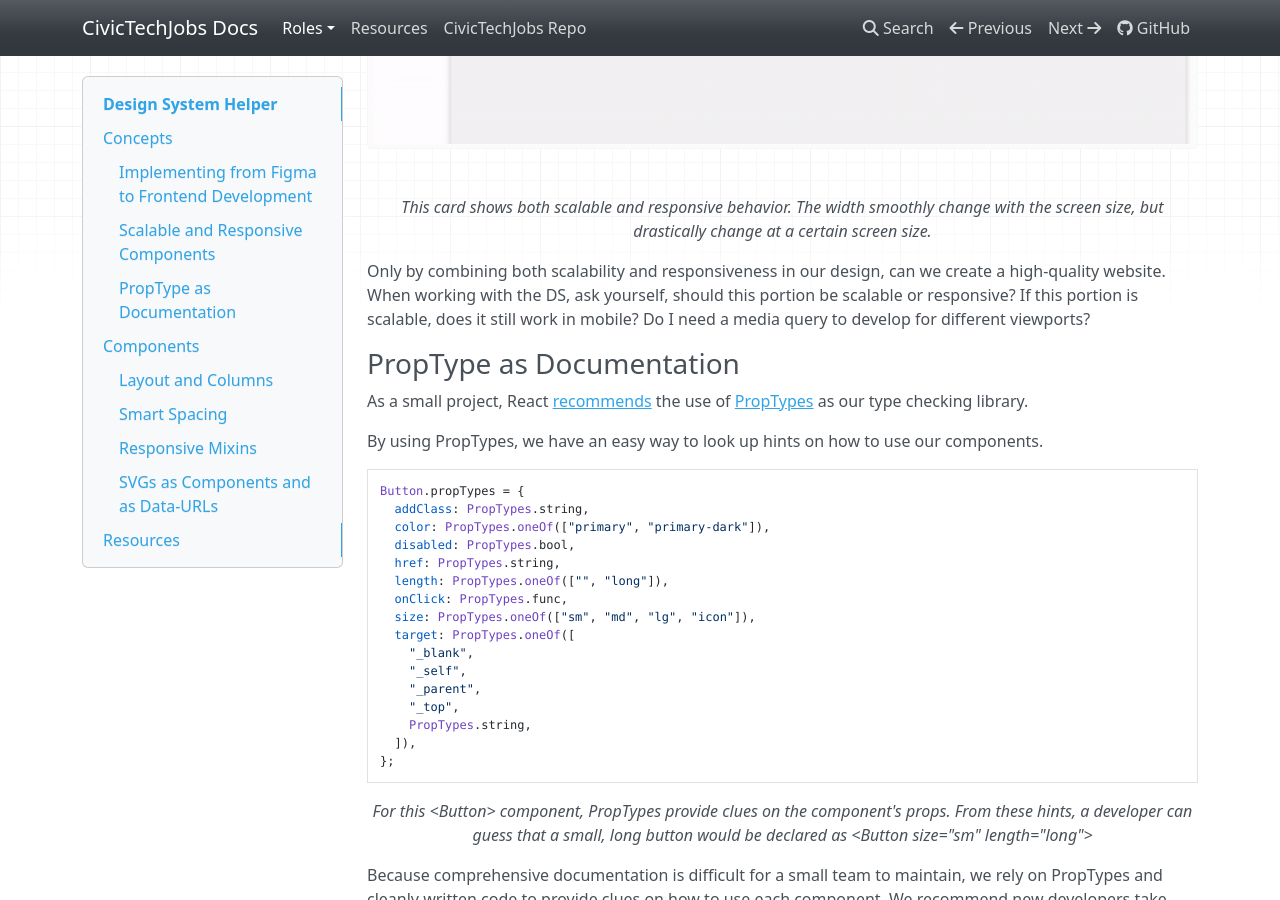
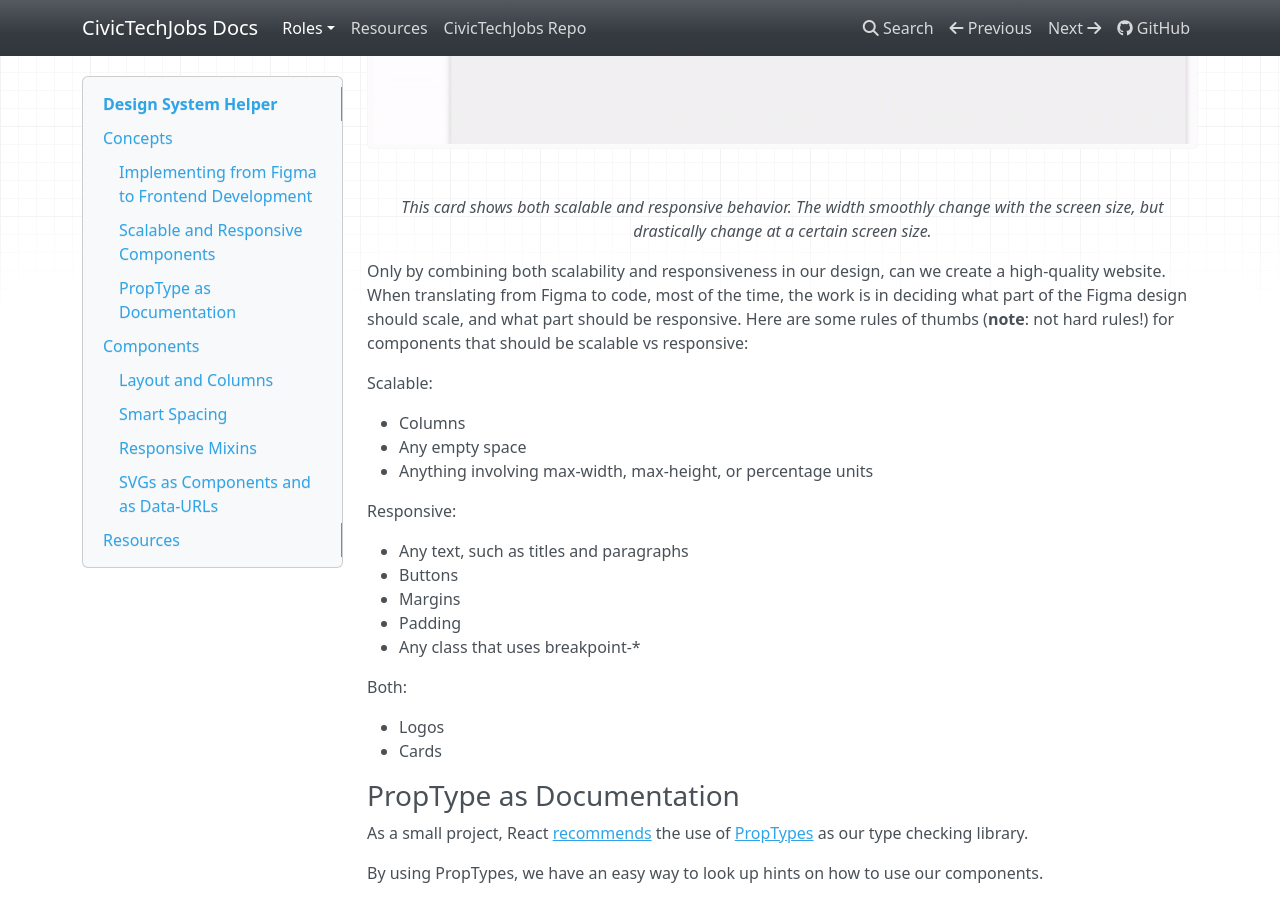
Before and after one commit to Aveline-art/CivicTechJobs-Documentation-Test, an MkDocs documentation site: the page built from docs/developer/design-system.md, in a window 1280 px wide and 900 px high, scrolled down 2079 px. Built offline with MkDocs 1.6.1, drawn with Linux system fonts in a browser that asks for light colours; nearby versions of some CDN libraries; some of the changed text lies outside the part shown.

Commit message:
update based on feedback

````diff
--- a/docs/developer/design-system.md
+++ b/docs/developer/design-system.md
@@ -52,7 +52,26 @@ Scalability and responsiveness are not mutually exclusive. A webpage can contain
 
 *<p style="text-align: center;">This card shows both scalable and responsive behavior. The width smoothly change with the screen size, but drastically change at a certain screen size.</p>*
 
-Only by combining both scalability and responsiveness in our design, can we create a high-quality website. When working with the DS, ask yourself, should this portion be scalable or responsive? If this portion is scalable, does it still work in mobile? Do I need a media query to develop for different viewports?
+Only by combining both scalability and responsiveness in our design, can we create a high-quality website. When translating from Figma to code, most of the time, the work is in deciding what part of the Figma design should scale, and what part should be responsive. Here are some rules of thumbs (**note**: not hard rules!) for components that should be scalable vs responsive:
+
+Scalable:
+
+- Columns
+- Any empty space
+- Anything involving max-width, max-height, or percentage units
+
+Responsive:
+
+- Any text, such as titles and paragraphs
+- Buttons
+- Margins
+- Padding
+- Any class that uses breakpoint-*
+
+Both:
+
+- Logos
+- Cards
 
 ### PropType as Documentation
 
@@ -127,7 +146,7 @@ Our 12-column system can be used in conjunction with `.row` and nested `.col-*`
 
 ### Smart Spacing
 
-> "99% of the time, you'll want to reclaim space from padding and margins as screen size shrinks."
+> "99% of the time, you'll want to reclaim space from padding, margins, or empty space as screen size shrinks."
 
 The spacing utilities are classified by attributes and size.
 
@@ -226,7 +245,7 @@ import copIconOps from "./svgs/cop-icon-ops.svg?url";
 import copIconProduct from "./svgs/cop-icon-product.svg?url";
 import copIconUiux from "./svgs/cop-icon-uiux.svg?url";
 ```
-*<p style="text-align: center;">The top icons are imported from the image file as SVG components. The bottom icons are the same file imported as data-urls.</p>*
+*<p style="text-align: center;">The top icons are imported from the image file as SVG components. The bottom icons are the same file imported as data-urls. Notice how the latter import file adds "?url".</p>*
 
 When using our SVG assets make sure to use the best import for the job. In some cases, however, neither of these imports are optimal to use. For example the SVG itself might be incorrectly formatted.
 
````
